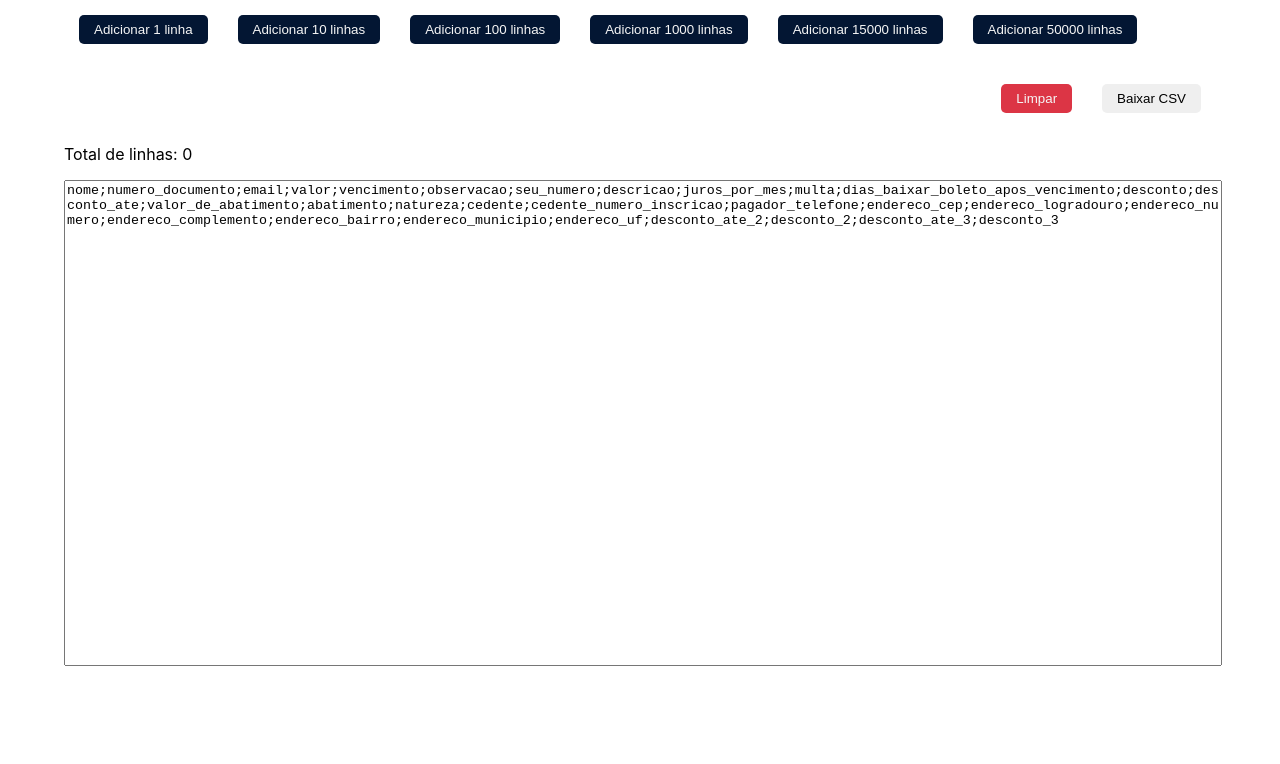
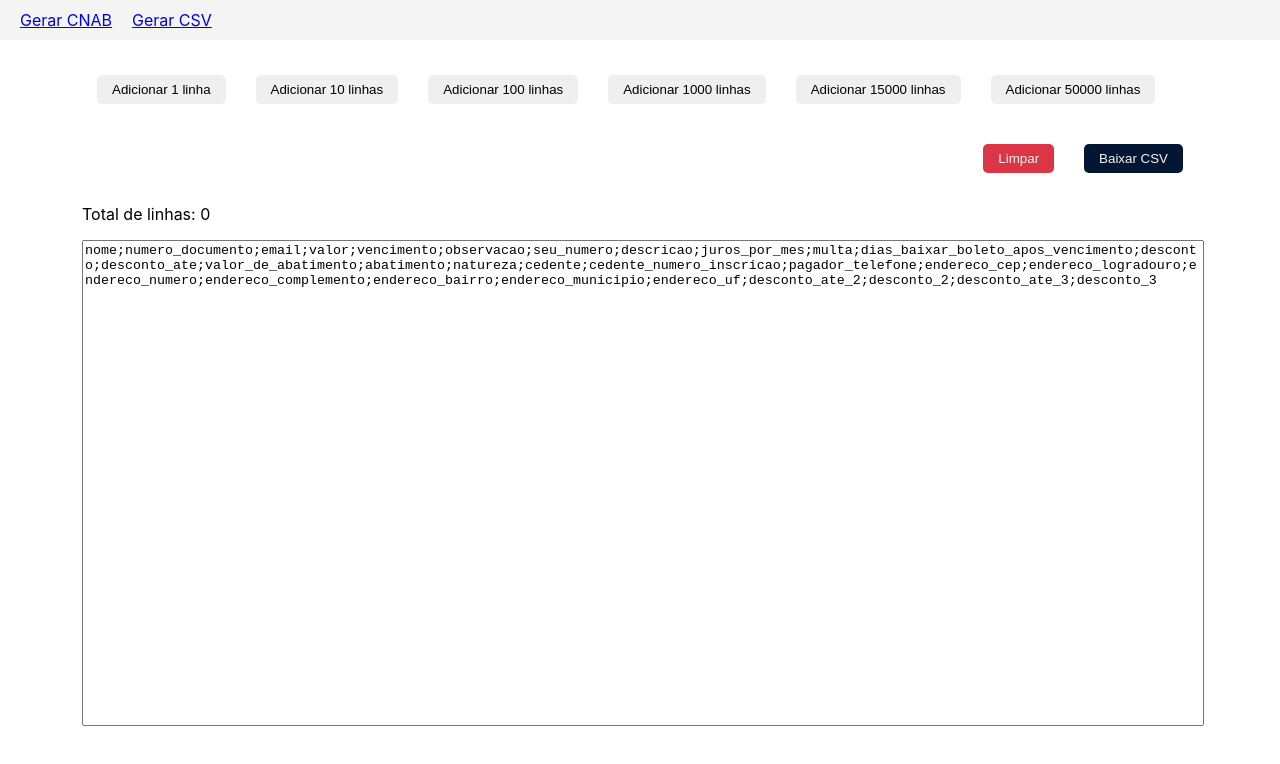
Before and after one commit to grafeno-sa/cnab-generator, a React (Vite) app: page /cnab-generator/csv in a window 1280 px wide. Shown: the top 764 px of the page. Built offline with nearby package versions, Linux system fonts and the light colour scheme.

Commit message:
melhora visualização dos botões

```diff
--- a/src/App.jsx
+++ b/src/App.jsx
@@ -4,12 +4,15 @@ import Cnab from './pages/Cnab';
 import Csv from './pages/Csv';
 
 import './App.css'
+import Layout from './components/Layout';
 
 function App() {
   return (
     <Routes>
-      <Route path="/cnab-generator" element={<Cnab />} />
-      <Route path="/cnab-generator/csv" element={<Csv />} />
+      <Route path='/' element={<Layout />}>
+        <Route path="/cnab-generator" element={<Cnab />} />
+        <Route path="/cnab-generator/csv" element={<Csv />} />
+      </Route>
     </Routes>
   );
 }
--- a/src/components/CNAB/LineGenerator.jsx
+++ b/src/components/CNAB/LineGenerator.jsx
@@ -41,7 +41,7 @@ const LineGenerator = ({ type, quantity, stateHook }) => {
   return (
     <button
       onClick={clickHandler}
-      className="btn btn-primary">
+      className="btn btn-light">
         <span>{`Adicionar ${quantity} linha${quantity == 1 ? '' : 's'} de `}</span>
         <span className="bold">{type}</span>
     </button>
--- a/src/components/CSV/LineGenerator.jsx
+++ b/src/components/CSV/LineGenerator.jsx
@@ -29,7 +29,7 @@ const LineGenerator = ({ quantity, stateHook }) => {
   return (
     <button
       onClick={clickHandler}
-      className="btn btn-primary">
+      className="btn btn-light">
         <span>{`Adicionar ${quantity} linha${quantity == 1 ? '' : 's'}`}</span>
     </button>
   )
--- a/src/components/Downloader.jsx
+++ b/src/components/Downloader.jsx
@@ -19,7 +19,7 @@ const Downloader = ({ generatedLines, formatter, type }) => {
   return (
     <button
       onClick={clickHandler}
-      className="btn btn-light">
+      className="btn btn-primary">
       Baixar {type.toUpperCase()}
     </button>
   )
--- /dev/null
+++ b/src/components/Layout.jsx
@@ -0,0 +1,15 @@
+import { Outlet } from 'react-router-dom';
+import Navbar from './Navbar';
+
+function Layout() {
+  return (
+    <div>
+      <Navbar />
+      <main style={{ padding: '20px' }}>
+        <Outlet />
+      </main>
+    </div>
+  );
+}
+
+export default Layout;
--- /dev/null
+++ b/src/components/Navbar.jsx
@@ -0,0 +1,12 @@
+import { Link } from 'react-router-dom';
+
+function Navbar() {
+  return (
+    <nav style={{ padding: '10px', background: '#f4f4f4' }}>
+      <Link to="/cnab-generator/" style={{ margin: '0 10px' }}>Gerar CNAB</Link>
+      <Link to="/cnab-generator/csv" style={{ margin: '0 10px' }}>Gerar CSV</Link>
+    </nav>
+  );
+}
+
+export default Navbar;
```
